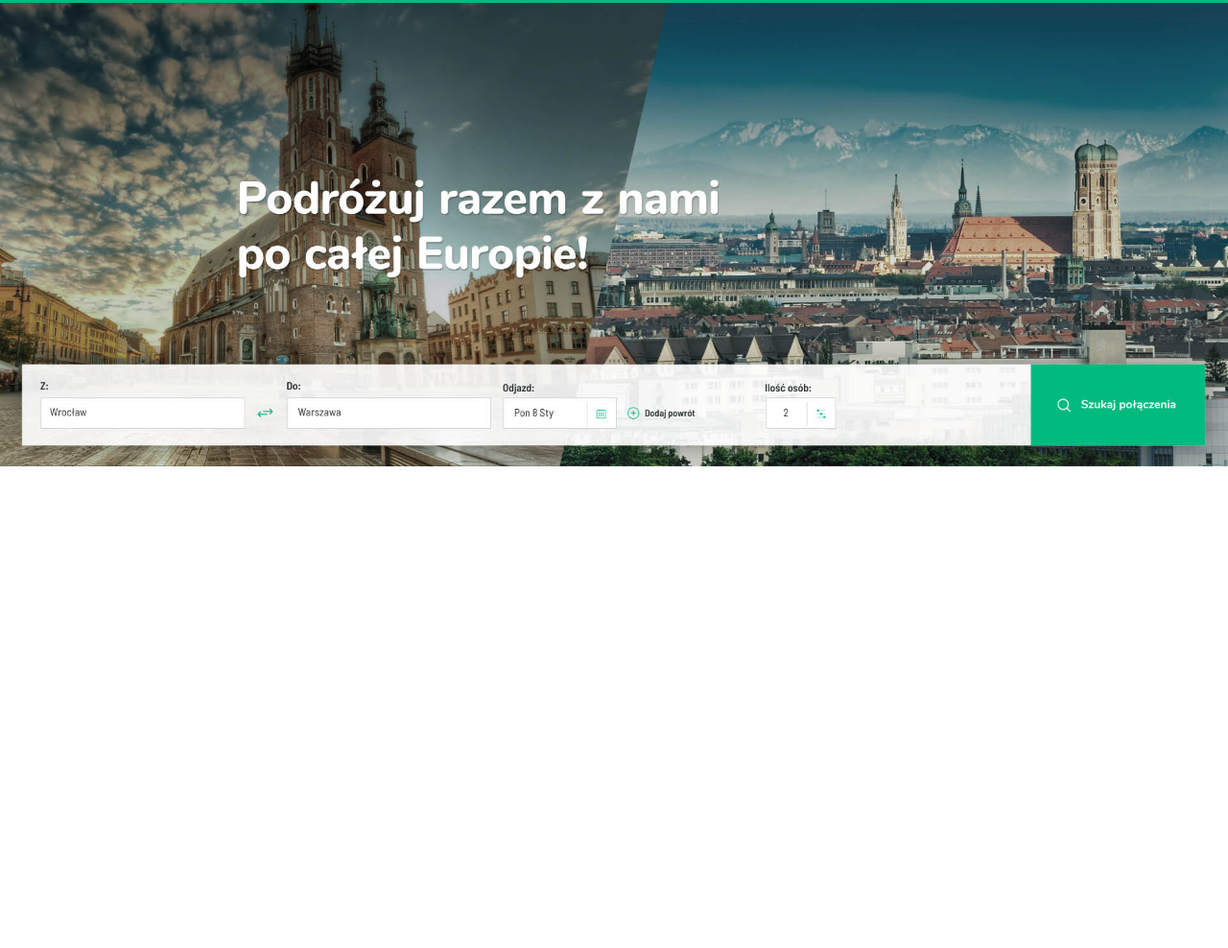
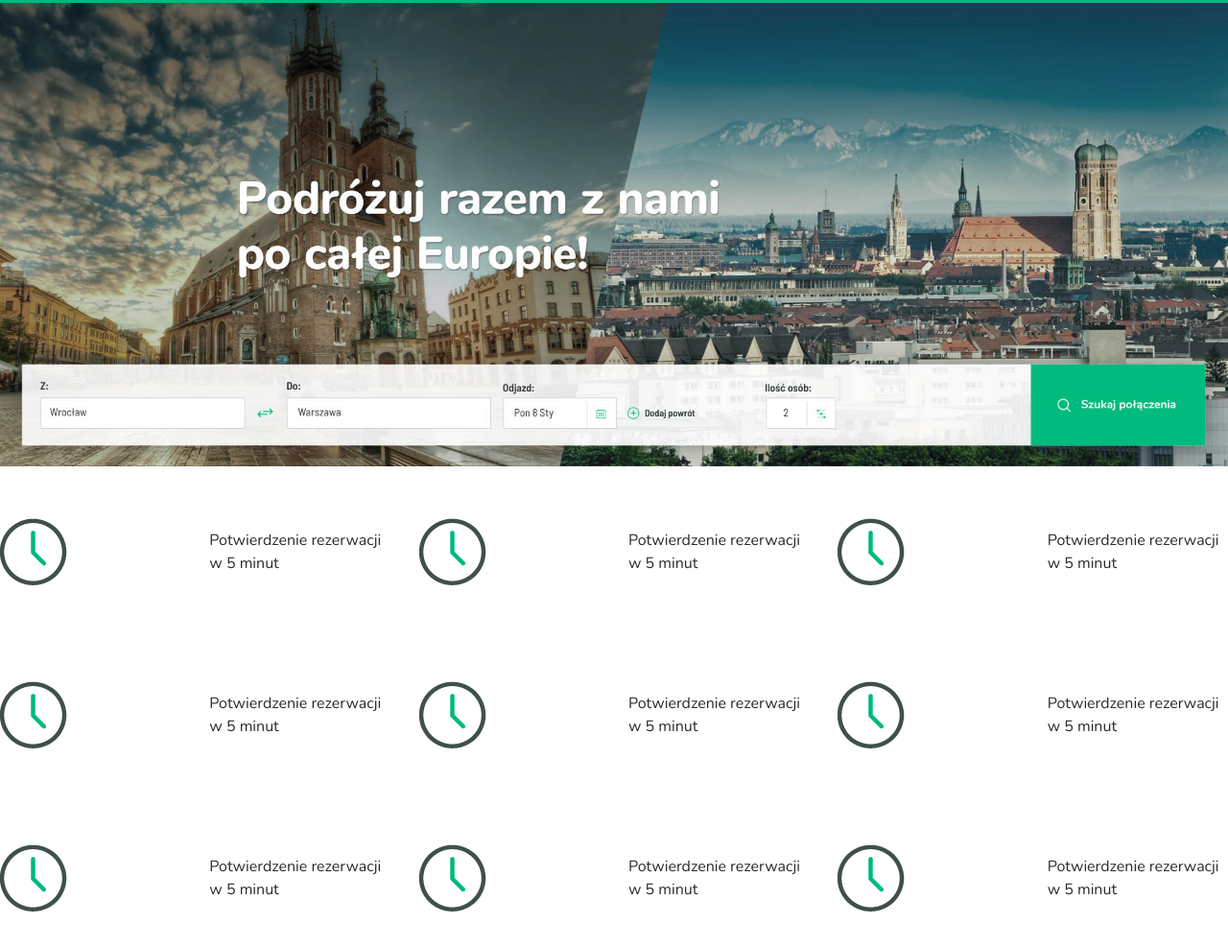
Before and after one commit to mmochocki/rApps-task, a plain HTML site: page index.html in a window 1280 px wide. Shown: the part 92-1080 px from the top of the page at 96% size. Before the commit the page ends 800 px from the top, so only its background shows below. Drawn offline with nearby package versions, Linux system fonts and the light colour scheme.

Commit message:
//  WIP 0.4 - working on grid items

```diff
--- a/css/style.css
+++ b/css/style.css
@@ -56,7 +56,7 @@ ul li {
 
 .menu a{
     text-decoration: none;
-    color: #fff;
+    color: #ffffff;
     display: block;
     padding: 5px;
 }
@@ -70,3 +70,13 @@ ul li {
 .image-section img{
     width: 100%;
 }
+
+.spacer-top-bottom{
+  padding-top: 50px;
+  padding-bottom: 50px;
+}
+
+
+.ch-position{
+    text-align: center;
+}
--- a/index.html
+++ b/index.html
@@ -78,7 +78,7 @@
 						</div>
 					</nav>-->
 				</div>
-				<div class="col-md-2">
+				<div class="col-md-2 language-box">
 					<div class="row">
 						<div class="col-md-4">
 						</div>
@@ -98,28 +98,82 @@
 	</div>
 	<div class="row">
 		<div class="col-md-12">
-			<div class="row">
+			<div class="row spacer-top-bottom">
 				<div class="col-md-4">
+					<div class="row centerVerticalElement">
+						<div class="col-md-6 ch-position-image"> <img src="assets/seo-1.png" alt=""> </div>
+
+						<div class="col-md-6"> <span>Potwierdzenie rezerwacji w 5 minut</span>	</div>
+
+					</div>
 				</div>
 				<div class="col-md-4">
+                    <div class="row centerVerticalElement">
+                        <div class="col-md-6 ch-position-image"> <img src="assets/seo-1.png" alt=""> </div>
+
+                        <div class="col-md-6"> <span>Potwierdzenie rezerwacji w 5 minut</span>	</div>
+
+                    </div>
 				</div>
 				<div class="col-md-4">
+                    <div class="row centerVerticalElement">
+                        <div class="col-md-6 ch-position-image"> <img src="assets/seo-1.png" alt=""> </div>
+
+                        <div class="col-md-6"> <span>Potwierdzenie rezerwacji w 5 minut</span>	</div>
+
+                    </div>
 				</div>
 			</div>
-			<div class="row">
+			<div class="row spacer-top-bottom">
 				<div class="col-md-4">
+                    <div class="row centerVerticalElement">
+                        <div class="col-md-6 ch-position-image"> <img src="assets/seo-1.png" alt=""> </div>
+
+                        <div class="col-md-6"> <span>Potwierdzenie rezerwacji w 5 minut</span>	</div>
+
+                    </div>
 				</div>
 				<div class="col-md-4">
+                    <div class="row centerVerticalElement">
+                        <div class="col-md-6 ch-position-image"> <img src="assets/seo-1.png" alt=""> </div>
+
+                        <div class="col-md-6"> <span>Potwierdzenie rezerwacji w 5 minut</span>	</div>
+
+                    </div>
 				</div>
 				<div class="col-md-4">
+                    <div class="row centerVerticalElement">
+                        <div class="col-md-6 ch-position-image"> <img src="assets/seo-1.png" alt=""> </div>
+
+                        <div class="col-md-6"> <span>Potwierdzenie rezerwacji w 5 minut</span>	</div>
+
+                    </div>
 				</div>
 			</div>
-			<div class="row">
+			<div class="row spacer-top-bottom">
 				<div class="col-md-4">
+                    <div class="row centerVerticalElement">
+                        <div class="col-md-6 ch-position-image"> <img src="assets/seo-1.png" alt=""> </div>
+
+                        <div class="col-md-6"> <span>Potwierdzenie rezerwacji w 5 minut</span>	</div>
+
+                    </div>
 				</div>
 				<div class="col-md-4">
+                    <div class="row centerVerticalElement">
+                        <div class="col-md-6 ch-position-image"> <img src="assets/seo-1.png" alt=""> </div>
+
+                        <div class="col-md-6"> <span>Potwierdzenie rezerwacji w 5 minut</span>	</div>
+
+                    </div>
 				</div>
 				<div class="col-md-4">
+                    <div class="row centerVerticalElement">
+                        <div class="col-md-6 ch-position-image"> <img src="assets/seo-1.png" alt=""> </div>
+
+                        <div class="col-md-6"> <span>Potwierdzenie rezerwacji w 5 minut</span>	</div>
+
+                    </div>
 				</div>
 			</div>
 		</div>
@@ -144,6 +198,7 @@
 			</div>
 		</div>
 	</div>
+		<div style="margin-top:600px;"></div>
 </div>
 
     <script src="js/jquery.min.js"></script>
```
Also changed, not shown: assets/seo-1.png (added).
